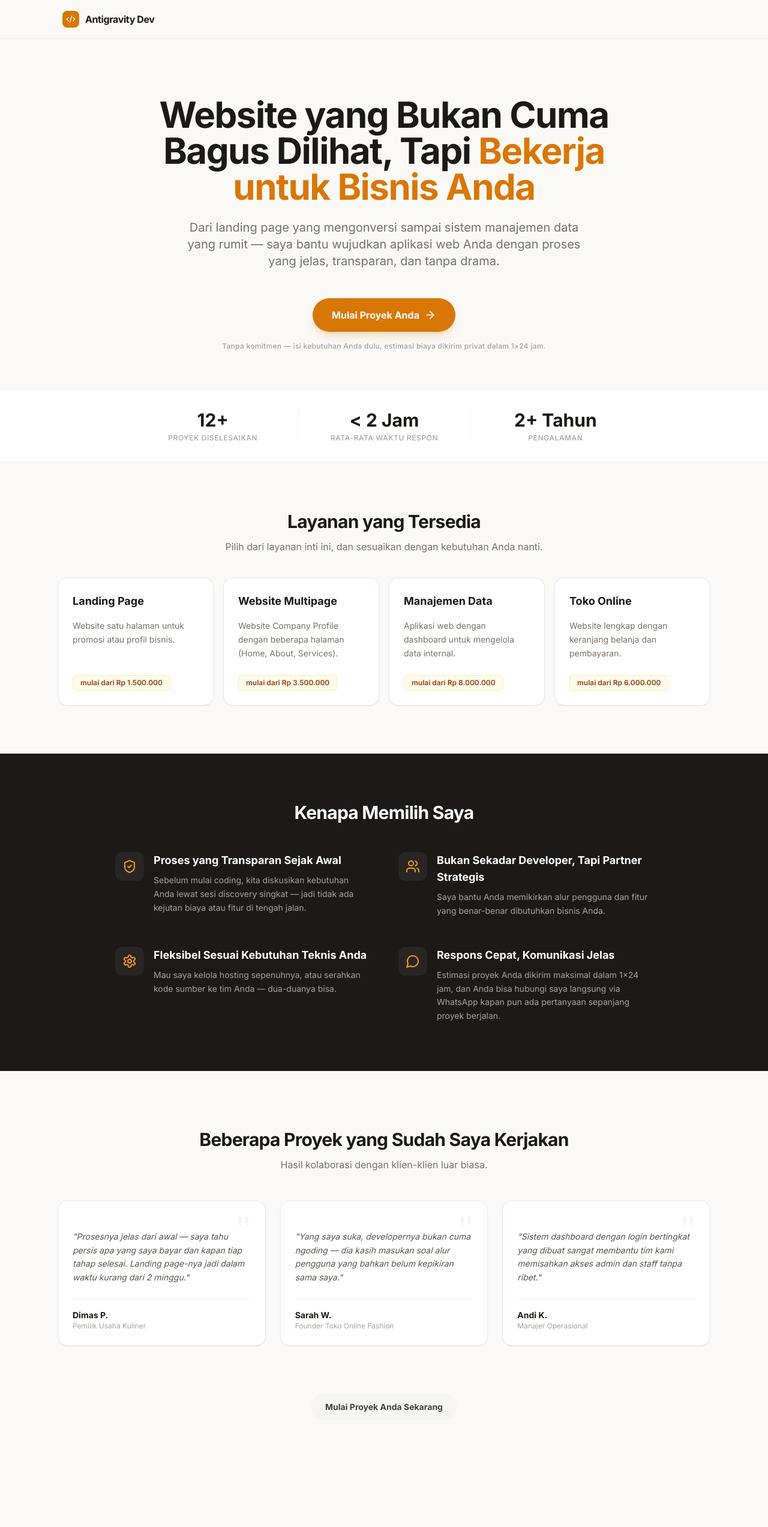
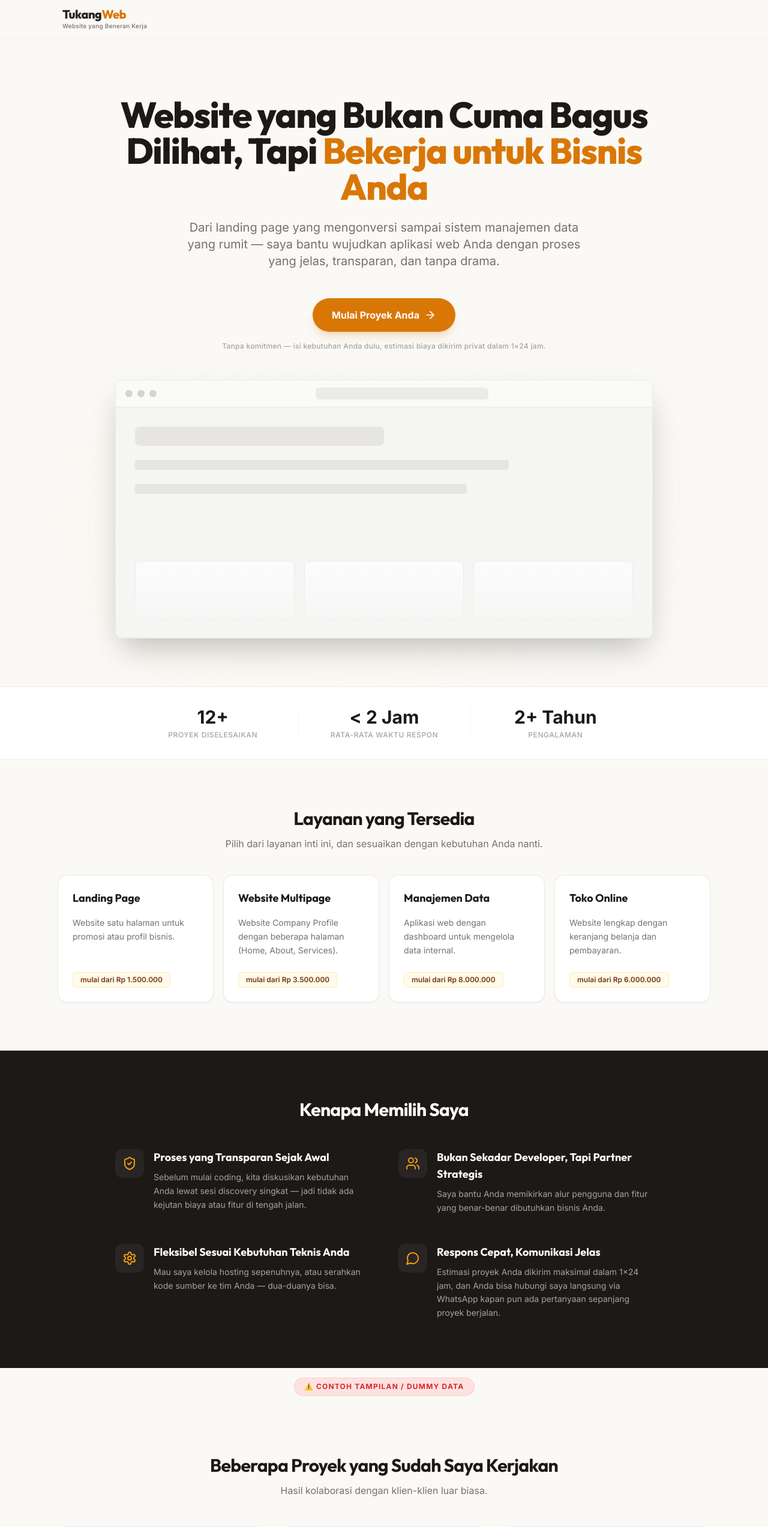
Before and after one commit to indrabaydhowi/client-onboarding-discovery-form, a Next.js app: page / in a window 1280 px wide. Shown: the top 2545 px of the page at 60% size. Built offline with nearby package versions, Linux system fonts and the light colour scheme.

Commit message:
feat(wizard): implement phase 3 branding, typography and validation bugfix

```diff
--- a/src/app/layout.tsx
+++ b/src/app/layout.tsx
@@ -1,11 +1,15 @@
 import type { Metadata } from "next";
+import { Inter, Outfit } from "next/font/google";
 import "./globals.css";
 import { FormProvider } from "@/context/FormContext";
 import Header from "@/components/ui/Header";
 
+const inter = Inter({ subsets: ["latin"], variable: "--font-inter" });
+const outfit = Outfit({ subsets: ["latin"], variable: "--font-outfit" });
+
 export const metadata: Metadata = {
-  title: "Client Onboarding & Project Discovery Form",
-  description: "Interactive single-page application for client requirement discovery",
+  title: "Tukang Web - Website yang Beneran Kerja",
+  description: "Jasa pembuatan website dan aplikasi web yang transparan dan profesional.",
 };
 
 /**
@@ -18,7 +22,7 @@ export default function RootLayout({
 }>) {
   return (
     <html lang="id">
-      <body className="min-h-screen bg-[#FAF9F5] text-stone-800 antialiased">
+      <body className={`${inter.variable} ${outfit.variable} font-sans min-h-screen bg-[#FAF9F5] text-stone-800 antialiased`}>
         <FormProvider>
           <Header />
           {children}
--- a/src/app/page.tsx
+++ b/src/app/page.tsx
@@ -3,7 +3,7 @@
 import React from 'react';
 
 import { projectTypes, additionalFeatures } from '@/config/onboardingData';
-import { dummyPrices, whyChooseMe, dummyTestimonials, dummyStats } from '@/config/dummyData';
+import { dummyPrices, whyChooseMe, dummyTestimonials, dummyStats, SHOW_DUMMY_WATERMARK } from '@/config/dummyData';
 import ProjectCard from '@/components/ui/ProjectCard';
 import FeatureCard from '@/components/ui/FeatureCard';
 import { useFormContext } from '@/context/FormContext';
@@ -61,12 +61,12 @@ export default function HomePage() {
 
     const contactStr = contact.trim();
     const isEmail = /^[^\s@]+@[^\s@]+\.[^\s@]+$/.test(contactStr);
-    const isWA = /^(\+62|62|0)8[1-9][0-9]{6,10}$/.test(contactStr);
+    const isWA = /^(\+62|62|0)8[0-9]{8,11}$/.test(contactStr);
 
     if (!contactStr) {
       newErrors.contact = "Kontak wajib diisi";
     } else if (!isEmail && !isWA) {
-      newErrors.contact = "Gunakan email atau nomor WA (08/+62) yang valid";
+      newErrors.contact = "Gunakan email atau nomor WA valid (10-13 digit)";
     }
 
     if (!consent) {
@@ -136,26 +136,57 @@ export default function HomePage() {
     return (
       <main className="min-h-screen text-stone-800 pb-20">
         {/* HERO SECTION */}
-        <section className="pt-24 pb-16 px-5 sm:px-8 max-w-5xl mx-auto text-center space-y-8">
-          <motion.div initial={{ opacity: 0, y: 15 }} animate={{ opacity: 1, y: 0 }} transition={{ duration: 0.5 }}>
-            <h1 className="text-4xl sm:text-5xl lg:text-6xl font-extrabold tracking-tight text-stone-900 leading-tight mx-auto max-w-4xl">
+        <section className="pt-24 pb-20 px-5 sm:px-8 max-w-5xl mx-auto text-center space-y-12">
+          <motion.div initial={{ opacity: 0, y: 15 }} animate={{ opacity: 1, y: 0 }} transition={{ duration: 0.5 }} className="space-y-6">
+            <h1 className="text-4xl sm:text-5xl lg:text-6xl font-extrabold tracking-tight text-stone-900 leading-[1.1] mx-auto max-w-4xl font-display">
               Website yang Bukan Cuma Bagus Dilihat, Tapi <span className="text-amber-600">Bekerja untuk Bisnis Anda</span>
             </h1>
-            <p className="mt-6 text-lg sm:text-xl text-stone-500 max-w-2xl mx-auto leading-relaxed">
+            <p className="text-lg sm:text-xl text-stone-500 max-w-2xl mx-auto leading-relaxed">
               Dari landing page yang mengonversi sampai sistem manajemen data yang rumit — saya bantu wujudkan aplikasi web Anda dengan proses yang jelas, transparan, dan tanpa drama.
             </p>
           </motion.div>
 
-          <motion.div initial={{ opacity: 0 }} animate={{ opacity: 1 }} transition={{ delay: 0.2, duration: 0.5 }} className="pt-4 space-y-4">
+          <motion.div initial={{ opacity: 0 }} animate={{ opacity: 1 }} transition={{ delay: 0.2, duration: 0.5 }} className="space-y-4">
             <button
               onClick={() => setIsWizardStarted(true)}
               className="inline-flex items-center justify-center gap-2 px-8 py-4 rounded-full font-bold text-white bg-amber-600 hover:bg-amber-700 shadow-lg shadow-amber-600/20 transition-all hover:scale-105 active:scale-95"
             >
               Mulai Proyek Anda <ArrowRight className="w-5 h-5" />
             </button>
-            <p className="text-xs text-stone-400 font-medium tracking-wide">
+            <p className="text-xs text-stone-400 font-medium tracking-wide block">
               Tanpa komitmen — isi kebutuhan Anda dulu, estimasi biaya dikirim privat dalam 1×24 jam.
             </p>
+          </motion.div>
+
+          {/* Visual Hero Mockup */}
+          <motion.div
+            initial={{ opacity: 0, y: 40 }}
+            animate={{ opacity: 1, y: 0 }}
+            transition={{ delay: 0.4, duration: 0.7, type: "spring", stiffness: 100 }}
+            className="w-full max-w-4xl mx-auto mt-12 hidden sm:block relative group"
+          >
+            <div className="absolute inset-0 bg-gradient-to-tr from-amber-200/40 via-transparent to-stone-200/40 blur-3xl -z-10 rounded-full opacity-50 group-hover:opacity-80 transition-opacity duration-700"></div>
+            <div className="rounded-xl overflow-hidden border border-stone-200/80 shadow-2xl bg-white flex flex-col">
+              {/* Browser Header */}
+              <div className="bg-stone-50 border-b border-stone-200 px-4 py-3 flex items-center gap-2">
+                <div className="w-3 h-3 rounded-full bg-stone-300"></div>
+                <div className="w-3 h-3 rounded-full bg-stone-300"></div>
+                <div className="w-3 h-3 rounded-full bg-stone-300"></div>
+                <div className="mx-auto w-1/3 h-5 bg-stone-200/70 rounded-md"></div>
+              </div>
+              {/* Browser Content (Wireframe) */}
+              <div className="h-64 sm:h-80 lg:h-96 bg-stone-100 p-8 flex flex-col gap-6 relative overflow-hidden">
+                <div className="w-1/2 h-8 bg-stone-200 rounded-lg"></div>
+                <div className="w-3/4 h-4 bg-stone-200 rounded"></div>
+                <div className="w-2/3 h-4 bg-stone-200 rounded"></div>
+                <div className="mt-auto grid grid-cols-3 gap-4">
+                  <div className="h-24 bg-white rounded-lg border border-stone-200 shadow-sm"></div>
+                  <div className="h-24 bg-white rounded-lg border border-stone-200 shadow-sm"></div>
+                  <div className="h-24 bg-white rounded-lg border border-stone-200 shadow-sm"></div>
+                </div>
+                <div className="absolute inset-0 bg-gradient-to-t from-stone-100 via-transparent to-transparent z-10"></div>
+              </div>
+            </div>
           </motion.div>
         </section>
 
@@ -174,18 +205,18 @@ export default function HomePage() {
         {/* SERVICES SECTION */}
         <section className="py-20 px-5 sm:px-8 max-w-6xl mx-auto space-y-10">
           <div className="text-center space-y-3">
-            <h2 className="text-3xl font-bold text-stone-900 tracking-tight">Layanan yang Tersedia</h2>
+            <h2 className="text-3xl font-bold text-stone-900 tracking-tight font-display">Layanan yang Tersedia</h2>
             <p className="text-stone-500">Pilih dari layanan inti ini, dan sesuaikan dengan kebutuhan Anda nanti.</p>
           </div>
           <div className="grid grid-cols-1 sm:grid-cols-2 lg:grid-cols-4 gap-4">
             {projectTypes.map((project) => (
               <div key={project.id} className="relative rounded-2xl p-6 bg-white border border-stone-200/80 shadow-sm flex flex-col h-full hover:border-amber-300 transition-colors">
                 <div className="space-y-4 flex-grow">
-                  <h3 className="text-lg font-bold text-stone-900">{project.title}</h3>
+                  <h3 className="text-lg font-bold text-stone-900 font-display">{project.title}</h3>
                   <p className="text-sm text-stone-500 leading-relaxed">{project.description}</p>
                 </div>
                 <div className="pt-6 mt-auto">
-                  <span className="inline-flex px-3 py-1 bg-amber-50 text-amber-800 text-xs font-semibold rounded-md border border-amber-200/60">
+                  <span className="inline-flex px-3 py-1 bg-amber-50 text-amber-900 text-xs font-semibold rounded-md border border-amber-200/60">
                     {dummyPrices[project.id]}
                   </span>
                 </div>
@@ -198,7 +229,7 @@ export default function HomePage() {
         <section className="py-20 px-5 sm:px-8 bg-stone-900 text-stone-50">
           <div className="max-w-6xl mx-auto space-y-12">
             <div className="text-center">
-              <h2 className="text-3xl font-bold tracking-tight text-white">Kenapa Memilih Saya</h2>
+              <h2 className="text-3xl font-bold tracking-tight text-white font-display">Kenapa Memilih Saya</h2>
             </div>
             <div className="grid grid-cols-1 md:grid-cols-2 gap-8 lg:gap-12 max-w-4xl mx-auto">
               {whyChooseMe.map((item, i) => {
@@ -209,7 +240,7 @@ export default function HomePage() {
                       <Icon className="w-6 h-6 text-amber-500" />
                     </div>
                     <div className="space-y-2">
-                      <h3 className="text-lg font-bold text-white">{item.title}</h3>
+                      <h3 className="text-lg font-bold text-white font-display">{item.title}</h3>
                       <p className="text-stone-400 text-sm leading-relaxed">{item.description}</p>
                     </div>
                   </div>
@@ -220,12 +251,17 @@ export default function HomePage() {
         </section>
 
         {/* PROJECTS / SOCIAL PROOF */}
-        <section id="projects" className="py-24 px-5 sm:px-8 max-w-6xl mx-auto space-y-12">
-          <div className="text-center space-y-3">
-            <h2 className="text-3xl font-bold text-stone-900 tracking-tight">Beberapa Proyek yang Sudah Saya Kerjakan</h2>
+        <section id="projects" className="py-24 px-5 sm:px-8 max-w-6xl mx-auto space-y-12 relative">
+          {SHOW_DUMMY_WATERMARK && (
+            <div className="absolute top-4 left-1/2 -translate-x-1/2 bg-red-100 text-red-600 px-4 py-1.5 rounded-full text-xs font-bold tracking-widest border border-red-200 z-20 uppercase shadow-sm">
+              ⚠️ Contoh Tampilan / Dummy Data
+            </div>
+          )}
+          <div className="text-center space-y-3 relative z-10">
+            <h2 className="text-3xl font-bold text-stone-900 tracking-tight font-display">Beberapa Proyek yang Sudah Saya Kerjakan</h2>
             <p className="text-stone-500">Hasil kolaborasi dengan klien-klien luar biasa.</p>
           </div>
-          <div className="grid grid-cols-1 md:grid-cols-3 gap-6">
+          <div className="grid grid-cols-1 md:grid-cols-3 gap-6 relative z-10">
             {dummyTestimonials.map((t, i) => (
               <div key={i} className="bg-white p-6 rounded-2xl border border-stone-200/80 shadow-sm flex flex-col h-full space-y-6 relative">
                 <span className="text-6xl text-stone-100 absolute top-4 right-6 font-serif leading-none">"</span>
@@ -233,21 +269,21 @@ export default function HomePage() {
                   "{t.quote}"
                 </p>
                 <div className="pt-4 border-t border-stone-100">
-                  <p className="font-bold text-stone-900 text-sm">{t.author}</p>
+                  <p className="font-bold text-stone-900 text-sm font-display">{t.author}</p>
                   <p className="text-xs text-stone-400">{t.role}</p>
                 </div>
               </div>
             ))}
           </div>
-          <div className="pt-8 text-center">
+          <div className="pt-8 text-center relative z-10">
             <button
               onClick={() => {
                 window.scrollTo({ top: 0, behavior: 'smooth' });
                 setIsWizardStarted(true);
               }}
-              className="px-6 py-3 rounded-full font-bold text-stone-700 bg-stone-100 hover:bg-stone-200 transition-colors text-sm"
+              className="inline-flex items-center justify-center gap-2 px-8 py-4 rounded-full font-bold text-white bg-amber-600 hover:bg-amber-700 shadow-md shadow-amber-600/20 transition-all hover:scale-105 active:scale-95"
             >
-              Mulai Proyek Anda Sekarang
+              Mulai Proyek Anda Sekarang <ArrowRight className="w-5 h-5" />
             </button>
           </div>
         </section>
@@ -427,14 +463,15 @@ export default function HomePage() {
             <motion.div
               key="step-1"
               {...pageTransition}
-              className="space-y-10 bg-white p-6 sm:p-8 rounded-2xl border border-stone-200/80 shadow-sm"
+              className="space-y-10 bg-white p-6 sm:p-8 rounded-2xl border border-stone-200/80 shadow-sm relative overflow-hidden"
             >
+              <div className="absolute top-0 left-0 w-full h-1 bg-gradient-to-r from-stone-200 via-amber-400 to-stone-200"></div>
               <div className="text-center space-y-3 max-w-lg mx-auto">
-                <h1 className="text-2xl sm:text-3xl font-bold tracking-tight text-stone-900">
-                  Mulai dari sini
-                </h1>
-                <p className="text-stone-500 text-[15px] leading-relaxed">
-                  Pilih jenis proyek yang paling menggambarkan kebutuhan Anda. Nanti kita sesuaikan bersama.
+                <h2 className="text-2xl sm:text-3xl font-bold tracking-tight text-stone-900 font-display">
+                  Apa jenis proyek yang Anda butuhkan?
+                </h2>
+                <p className="text-stone-500">
+                  Pilih salah satu yang paling mendekati, kita bisa sesuaikan detailnya nanti.
                 </p>
               </div>
 
@@ -459,13 +496,14 @@ export default function HomePage() {
             <motion.div
               key="step-2"
               {...pageTransition}
-              className="space-y-8 bg-white p-6 sm:p-8 rounded-2xl border border-stone-200/80 shadow-sm"
+              className="space-y-8 bg-white p-6 sm:p-8 rounded-2xl border border-stone-200/80 shadow-sm relative overflow-hidden"
             >
+              <div className="absolute top-0 left-0 w-full h-1 bg-gradient-to-r from-amber-400 via-amber-500 to-stone-200"></div>
               <div className="text-center space-y-3 max-w-lg mx-auto">
-                <h1 className="text-2xl sm:text-3xl font-bold tracking-tight text-stone-900">
-                  Apa saja yang Anda butuhkan?
-                </h1>
-                <p className="text-stone-500 text-[15px] leading-relaxed">
+                <h2 className="text-2xl sm:text-3xl font-bold tracking-tight text-stone-900 font-display">
+                  Fitur apa saja yang Anda perlukan?
+                </h2>
+                <p className="text-stone-500">
                   Centang fitur yang relevan. Lewati saja kalau belum yakin — kita bisa diskusikan nanti.
                 </p>
                 {selectedProjectData && (
@@ -521,9 +559,9 @@ export default function HomePage() {
             >
               <form onSubmit={handleSubmit} className="space-y-8 bg-white p-6 sm:p-8 rounded-2xl border border-stone-200/80 shadow-sm max-w-2xl mx-auto">
                 <div className="text-center space-y-3">
-                  <h1 className="text-2xl sm:text-3xl font-bold tracking-tight text-stone-900">
+                  <h2 className="text-2xl sm:text-3xl font-bold tracking-tight text-stone-900 font-display">
                     Satu langkah lagi
-                  </h1>
+                  </h2>
                   <p className="text-stone-500 text-[15px] leading-relaxed max-w-md mx-auto">
                     Beri tahu kami target waktu dan cara menghubungi Anda. Estimasi biaya akan kami kirimkan secara privat.
                   </p>
--- a/src/components/ui/Header.tsx
+++ b/src/components/ui/Header.tsx
@@ -2,7 +2,7 @@
 
 import React from 'react';
 import { useFormContext } from '@/context/FormContext';
-import { Code2, ArrowLeft } from 'lucide-react';
+import { ArrowLeft } from 'lucide-react';
 import { motion } from 'framer-motion';
 
 export default function Header() {
@@ -19,7 +19,7 @@ export default function Header() {
 
         {/* Logo / Name */}
         <div
-          className="flex items-center gap-2.5 cursor-pointer group"
+          className="flex items-center gap-3 cursor-pointer group"
           onClick={() => {
             if (isWizardStarted) {
               handleReturnHome();
@@ -28,10 +28,12 @@ export default function Header() {
             }
           }}
         >
-          <div className="p-1.5 bg-amber-600 text-white rounded-lg group-hover:bg-amber-700 transition-colors">
-            <Code2 className="w-4 h-4" strokeWidth={2} />
+          <div className="flex flex-col">
+            <span className="font-extrabold tracking-tight text-xl leading-none">
+              <span className="text-stone-800 font-display">Tukang</span><span className="text-amber-600 font-display">Web</span>
+            </span>
+            <span className="text-[10px] text-stone-500 font-medium tracking-wide mt-0.5 hidden sm:block">Website yang Beneran Kerja</span>
           </div>
-          <span className="font-bold text-stone-900 tracking-tight">Antigravity Dev</span>
         </div>
 
         {/* Back to Home Button (Only show in wizard) */}
--- a/src/config/dummyData.ts
+++ b/src/config/dummyData.ts
@@ -1,6 +1,8 @@
 // DUMMY_DATA — REPLACE_BEFORE_LAUNCH
 // File ini berisi semua data dummy untuk keperluan tampilan awal (Landing Page).
 // Pastikan untuk mengganti data ini dengan data asli sebelum rilis publik.
+
+export const SHOW_DUMMY_WATERMARK = true;
 
 export const dummyPrices: Record<string, string> = {
   "landing-page": "mulai dari Rp 1.500.000",
--- a/tailwind.config.ts
+++ b/tailwind.config.ts
@@ -12,6 +12,10 @@ const config: Config = {
         background: "var(--background)",
         foreground: "var(--foreground)",
       },
+      fontFamily: {
+        sans: ['var(--font-inter)', 'sans-serif'],
+        display: ['var(--font-outfit)', 'sans-serif'],
+      },
     },
   },
   plugins: [],
```
